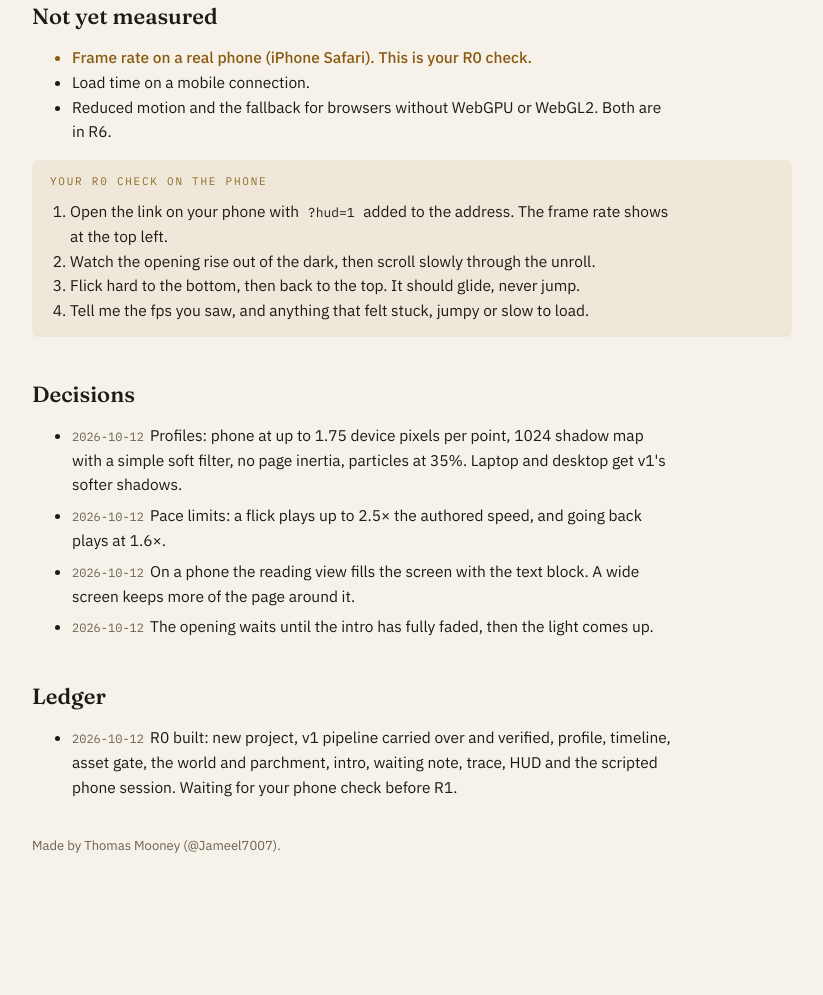
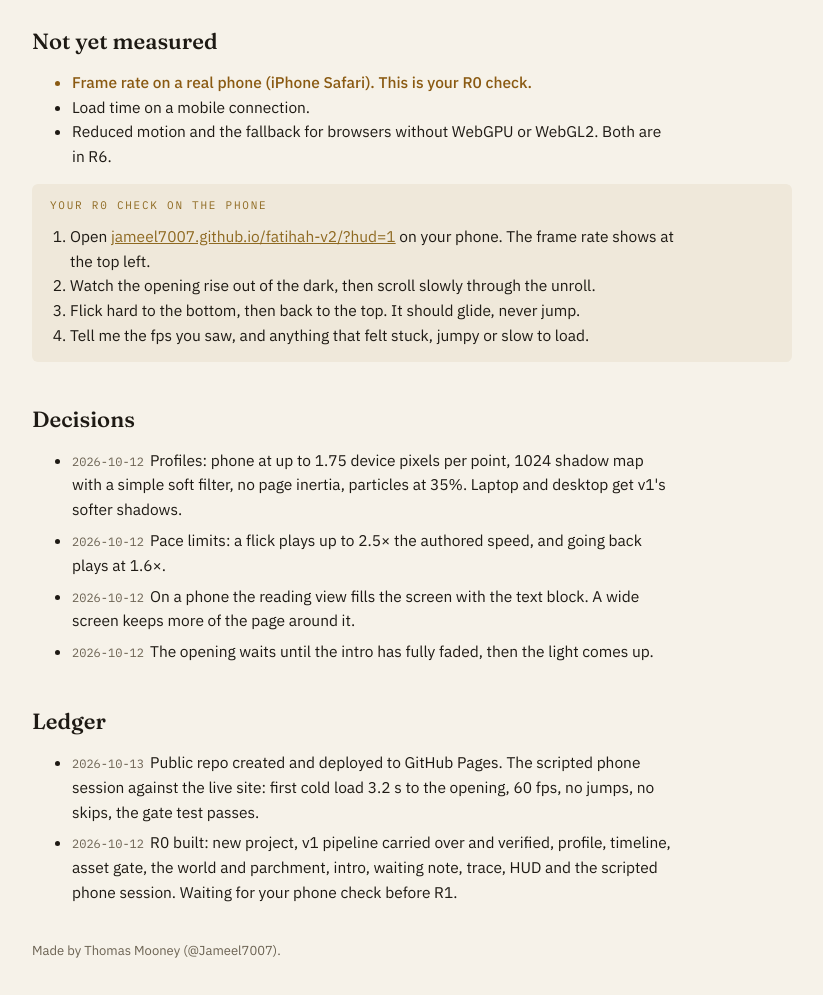
Before and after one commit to Jameel7007/fatihah-v2, a website built with Vite: page docs/status.html in a window 1280 px wide. Shown: the part 1735-2730 px from the top of the page, without its empty margins (228-1051 px from the left). Before the commit the page ends 2676 px from the top, so only its background shows below. Built offline with nearby package versions, Linux system fonts and the light colour scheme; a web font is replaced by a local one.

Commit message:
R0: ledger and README point at the live site
Co-Authored-By: Claude Opus 5.5 <noreply@anthropic.com>

```diff
--- a/docs/status.html
+++ b/docs/status.html
@@ -52,7 +52,7 @@ a:focus-visible { outline: 2px solid var(--gold); outline-offset: 2px; }
 <div class="wrap">
 <p class="eyebrow">Status ledger · updated 12 October 2026</p>
 <h1>Al-Fātiḥah v2<span class="ar" lang="ar">ٱلْفَاتِحَة</span></h1>
-<p class="lede">The rebuild of the manuscript with more motion: a pen you can see, a camera that travels, a pause between the āyāt, and particles and light. Built phone first. Version 1 stays live until this one replaces it.</p>
+<p class="lede">Live at <a href="https://jameel7007.github.io/fatihah-v2/">jameel7007.github.io/fatihah-v2</a> (source: <a href="https://github.com/Jameel7007/fatihah-v2">github.com/Jameel7007/fatihah-v2</a>). The rebuild of the manuscript with more motion: a pen you can see, a camera that travels, a pause between the āyāt, and particles and light. Built phone first. Version 1 stays live until this one replaces it.</p>
 
 <div class="rail" aria-label="Milestones">
   <div class="now"><b>R0</b>Foundations · awaiting your phone check</div>
@@ -106,7 +106,7 @@ a:focus-visible { outline: 2px solid var(--gold); outline-offset: 2px; }
 <div class="steps">
 <p class="eyebrow">Your R0 check on the phone</p>
 <ol>
-<li>Open the link on your phone with <code>?hud=1</code> added to the address. The frame rate shows at the top left.</li>
+<li>Open <a href="https://jameel7007.github.io/fatihah-v2/?hud=1">jameel7007.github.io/fatihah-v2/?hud=1</a> on your phone. The frame rate shows at the top left.</li>
 <li>Watch the opening rise out of the dark, then scroll slowly through the unroll.</li>
 <li>Flick hard to the bottom, then back to the top. It should glide, never jump.</li>
 <li>Tell me the fps you saw, and anything that felt stuck, jumpy or slow to load.</li>
@@ -123,6 +123,7 @@ a:focus-visible { outline: 2px solid var(--gold); outline-offset: 2px; }
 
 <h2>Ledger</h2>
 <ul class="log">
+<li><time>2026-10-13</time>Public repo created and deployed to GitHub Pages. The scripted phone session against the live site: first cold load 3.2 s to the opening, 60 fps, no jumps, no skips, the gate test passes.</li>
 <li><time>2026-10-12</time>R0 built: new project, v1 pipeline carried over and verified, profile, timeline, asset gate, the world and parchment, intro, waiting note, trace, HUD and the scripted phone session. Waiting for your phone check before R1.</li>
 </ul>
 <p style="margin-top:36px;color:var(--muted);font-size:13px">Made by Thomas Mooney (@Jameel7007).</p>
```
Also changed, not shown: README.md.
